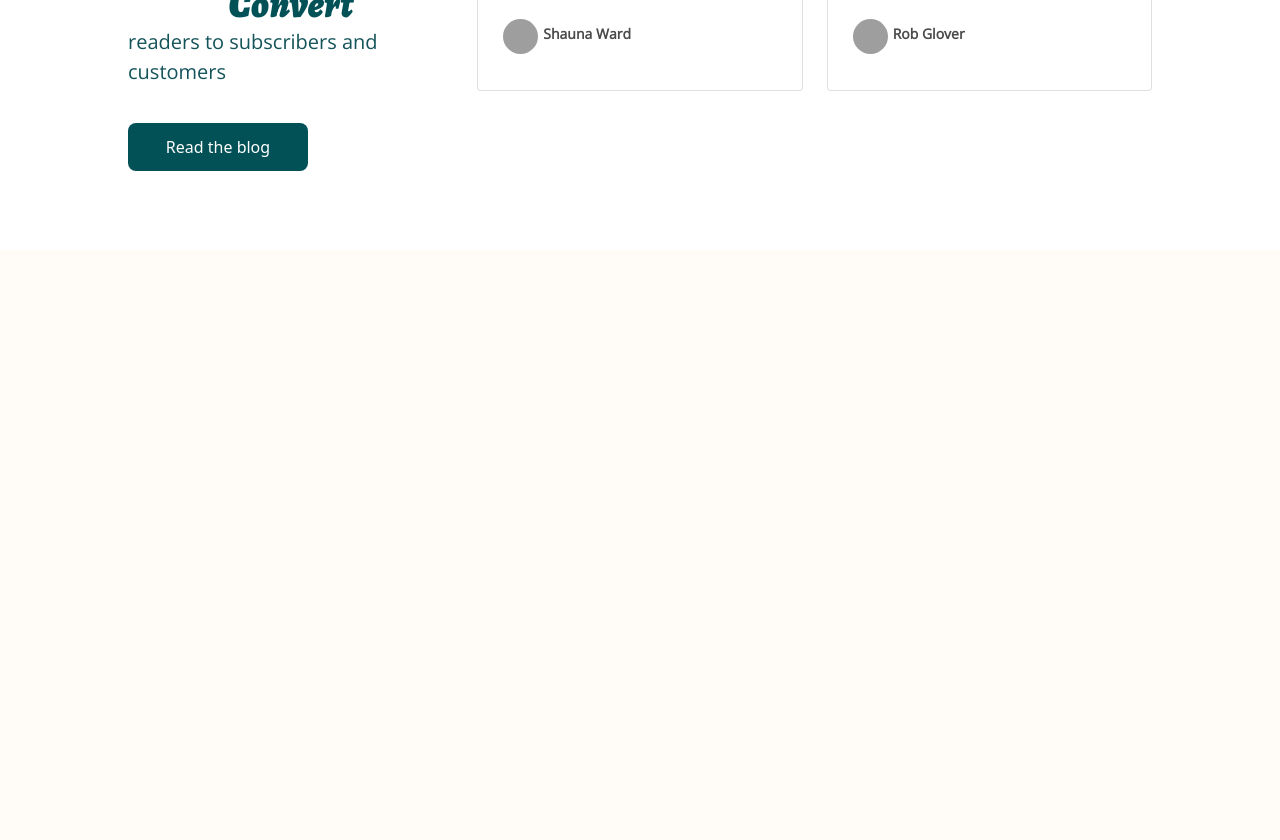
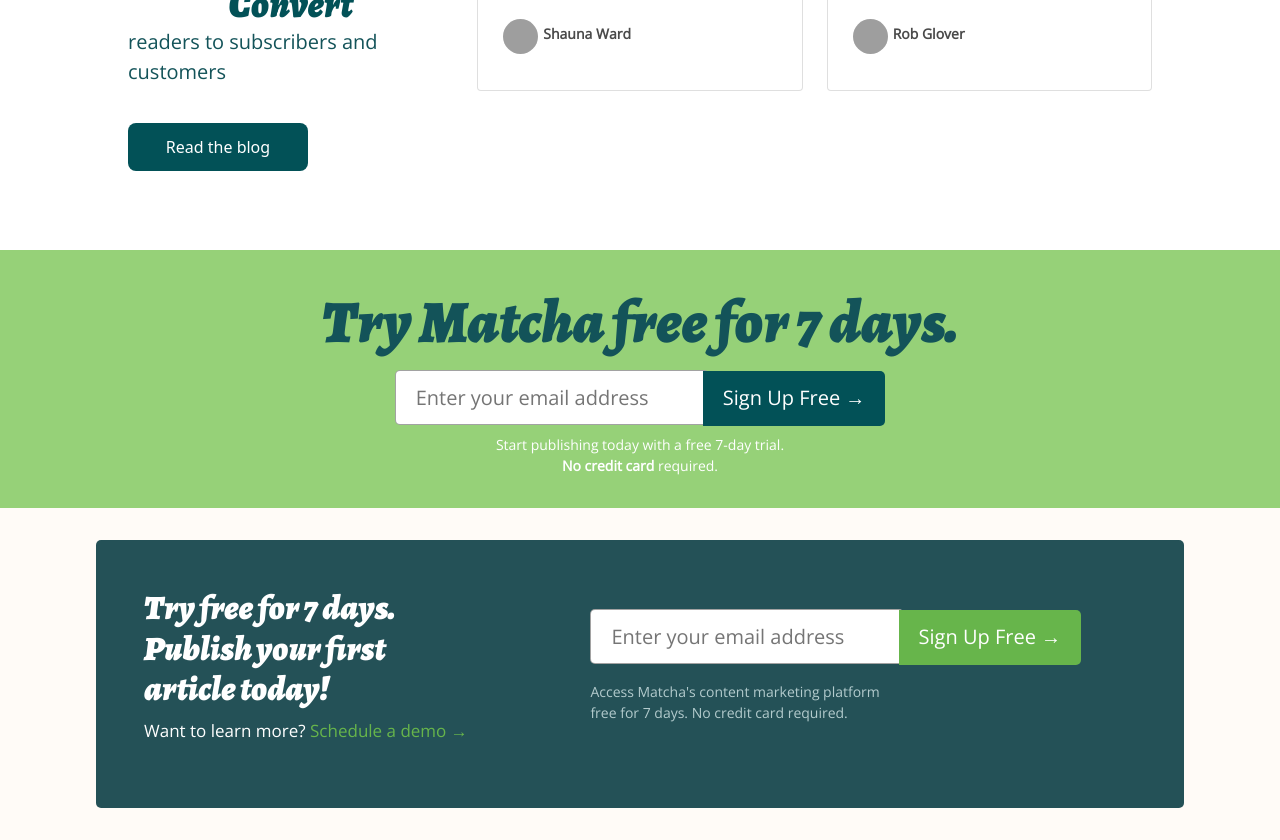
Before and after one commit to sarahiva/santander-bedu-2022, a website: page index.html in a window 1280 px wide. Shown: the part 6077-6917 px from the top of the page. Before the commit the page ends 6327 px from the top, so only its background shows below. Drawn offline with nearby package versions, Linux system fonts and the light colour scheme; grey boxes are pictures that could not be loaded.

Commit message:
postwork -> S7

```diff
--- a/index.html
+++ b/index.html
@@ -13,6 +13,7 @@
     <link href="https://cdn.jsdelivr.net/npm/bootstrap@5.1.3/dist/css/bootstrap.min.css" rel="stylesheet" integrity="sha384-1BmE4kWBq78iYhFldvKuhfTAU6auU8tT94WrHftjDbrCEXSU1oBoqyl2QvZ6jIW3" crossorigin="anonymous">
     <link rel="stylesheet" href="./styles.css">
     <link rel="stylesheet" href="./output.css">
+    <link rel="stylesheet" href="./section_output.css" >
 </head>
 <body>
     <!--<section class="fixed-header">
@@ -480,6 +481,7 @@
         </article>
     </section>
 
+    <!-- /*Work sesion 7*/-->
     <section class="container blog">
         <div class="row">
             <div class="col">
@@ -581,6 +583,48 @@
         </div>
     </section>
 
+    <!--------------------- Postwork sesion 7 --------------->
+    <section>
+        <article class="try-Matcha">
+            <h2>Try Matcha free for 7 days.</h2>
+            <form>
+                <input
+                    placeholder="Enter your email address"
+                    type="text"
+                />
+                <button>Sign Up Free &rarr;</button>
+            </form>
+            <p>
+                Start publishing today with a free 7-day trial.<br />
+                <strong>No credit card </strong> required.
+            </p>
+        </article>
+
+        <article class="try-Matcha-box">
+            <div class="column-1">
+                <h3>
+                    Try free for 7 days. <br/> Publish your first article today!
+                </h3>
+                <p>
+                    Want to learn more? <a>Schedule a demo &rarr;</a>
+                </p>
+            </div>
+
+            <div class="column-2">
+                <form>
+                    <input
+                        placeholder="Enter your email address"
+                        type="text"
+                    />
+                    <button>Sign Up Free &rarr;</button>
+                </form>
+                <p>
+                    Access Matcha's content marketing platform free for 7 days. No credit card required.
+                </p>
+            </div>
+        </article>
+    </section>
+
     <script src="https://cdn.jsdelivr.net/npm/bootstrap@5.1.3/dist/js/bootstrap.bundle.min.js"
             integrity="sha384-ka7Sk0Gln4gmtz2MlQnikT1wXgYsOg+OMhuP+IlRH9sENBO0LRn5q+8nbTov4+1p"
             crossorigin="anonymous">
--- a/scss/_global.scss
+++ b/scss/_global.scss
@@ -6,14 +6,38 @@
 $dark-gray: #4a4a4a;
 $light-gray: #979797;
 $green: #67b54b;
+$light-green: #96d178;
 
 
 /** fuentes */
 $font-title: "Alegreya", serif;
 $font-normal-text: 'Open Sans', sans-serif;
 
-/** placeholders */
 %base-title {
     font-family: $font-title;
     color: $dark-green-text;
 }
+
+%base-form-items {
+    font-family: $font-normal-text;
+    font-size: 20px;
+    font-weight: 400;
+    height: 55px;
+}
+
+%base-form {
+    button {
+        background-color: $dark-green-title;
+        border-style: none;
+        border-bottom-right-radius: 5px;
+        border-top-right-radius: 5px;
+        color: $white;
+        padding: 0 20px;
+        margin-left: -10px;
+    }
+
+    input {
+        padding-left: 20px;
+        padding-right: 40px;
+    }
+}
--- /dev/null
+++ b/scss/section.scss
@@ -0,0 +1,89 @@
+@use './global' as *;
+
+.try-Matcha {
+    background-color: $light-green;
+    padding-top: 3rem;
+    padding-bottom: 1rem;
+    text-align: center;
+    margin: auto;
+
+    h2{
+        @extend %base-title;
+        font-size: 60px;
+    }
+
+    form > *{
+        @extend %base-form-items;
+    }
+
+    form {
+        padding-top: 1rem;
+        @extend %base-form;
+    }
+
+    p {
+        color: $white;
+        font-family: $font-normal-text;
+        font-size: 14px;
+        margin-top: 0.5rem;
+    }
+}
+
+.try-Matcha-box {
+    background-color: #245157;
+    border-radius: 5px;
+    display: flex;
+    margin: 2rem auto;
+    padding: 3rem;
+    width: 85%;
+
+    .column-1 {
+        width: 40%;
+
+        h3 {
+            color: $white;
+            font-family: $font-title;
+            font-size: 34px;
+            text-align: left;
+            margin-right: 20%;
+        }
+
+        p {
+            color: $white;
+            font-family: $font-normal-text;
+            font-size: 17px;
+
+            a {
+                color: $green;
+            }
+        }
+    }
+
+    .column-2 {
+        width: 50%;
+        margin: auto;
+
+        form > * {
+            @extend %base-form-items;
+        }
+
+        form {
+            @extend %base-form;
+
+            button {
+                background-color: $green;
+            }
+        }
+
+        p {
+            color: #b3cbcd;
+            font-family: $font-normal-text;
+            font-size: 14px;
+            margin-right: 40%;
+            margin-top: 1rem;
+        }
+    }
+
+
+
+}
```
Also changed, not shown: section_output.css (added), 1 other file.
